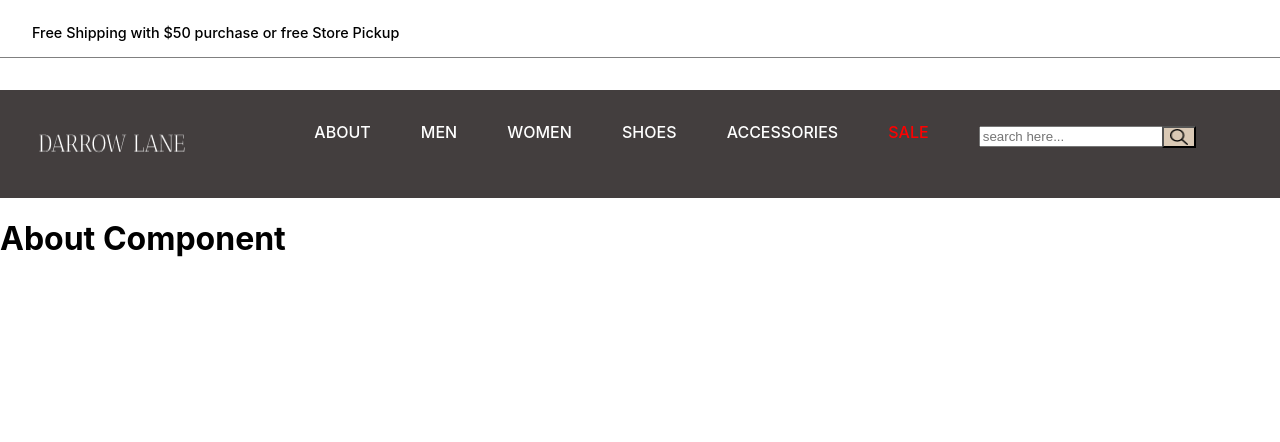
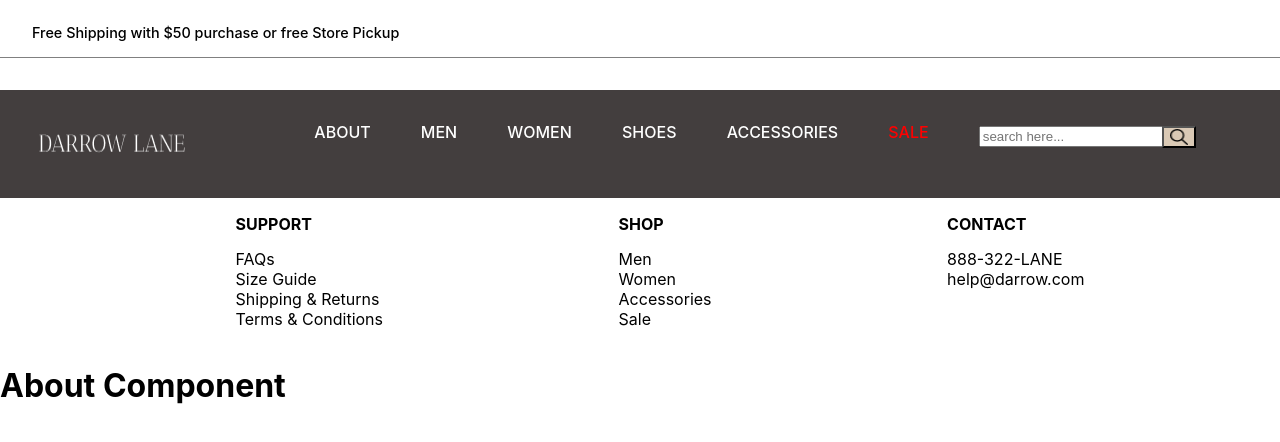
Before and after one commit to mynameisjasmine/Darrow-Lane, a React (Create React App) app: page /about in a window 1280 px wide. Shown: the top 442 px of the page. Built offline with nearby package versions, Linux system fonts and the light colour scheme.

Commit message:
footer text

```diff
--- a/src/App.js
+++ b/src/App.js
@@ -4,6 +4,7 @@ import './index.css'
 import Navigation from './components/Navigation';
 import DarrowLane from './components/DarrowLane';
 import Banner from './components/Banner';
+import Footer from './components/Footer';
 
 
 
@@ -18,6 +19,7 @@ function App() {
       <div className='border'>Free Shipping with $50 purchase or free Store Pickup</div>
 
       <Navigation />
+      <Footer />
       {/* <Banner /> */}
       {/* <div>
       <Navigation />
--- /dev/null
+++ b/src/components/Footer.js
@@ -0,0 +1,34 @@
+import React from 'react';
+
+const Footer = () => {
+    return (
+        <div className='list-div'>
+
+         <ul className='list'>
+            <li className='list-header'>SUPPORT</li>
+            <li>FAQs</li>
+            <li>Size Guide</li>
+            <li>Shipping & Returns</li>
+            <li>Terms & Conditions</li>
+         </ul>
+
+         <ul className='list'>
+            <li className='list-header'>SHOP</li>
+            <li>Men</li>
+            <li>Women</li>
+            <li>Accessories</li>
+            <li>Sale</li>
+         </ul>
+
+         <ul className='list'>
+            <li className='list-header'>CONTACT</li>
+            <li>888-322-LANE</li>
+            <li>help@darrow.com</li>
+
+         </ul>
+
+        </div>
+    )
+}
+
+export default Footer;
--- a/src/index.css
+++ b/src/index.css
@@ -303,3 +303,23 @@ img {
   /* margin-top: 12px; */
 
 }
+
+.list-div {
+  display: flex;
+  justify-content: space-evenly;
+  /* position: fixed;
+  left: 0;
+  bottom: 0;
+  right: 0; */
+}
+
+
+
+.list {
+  list-style: none;
+}
+
+.list-header {
+  font-weight: bold;
+  margin-bottom: 15px;
+}
```
